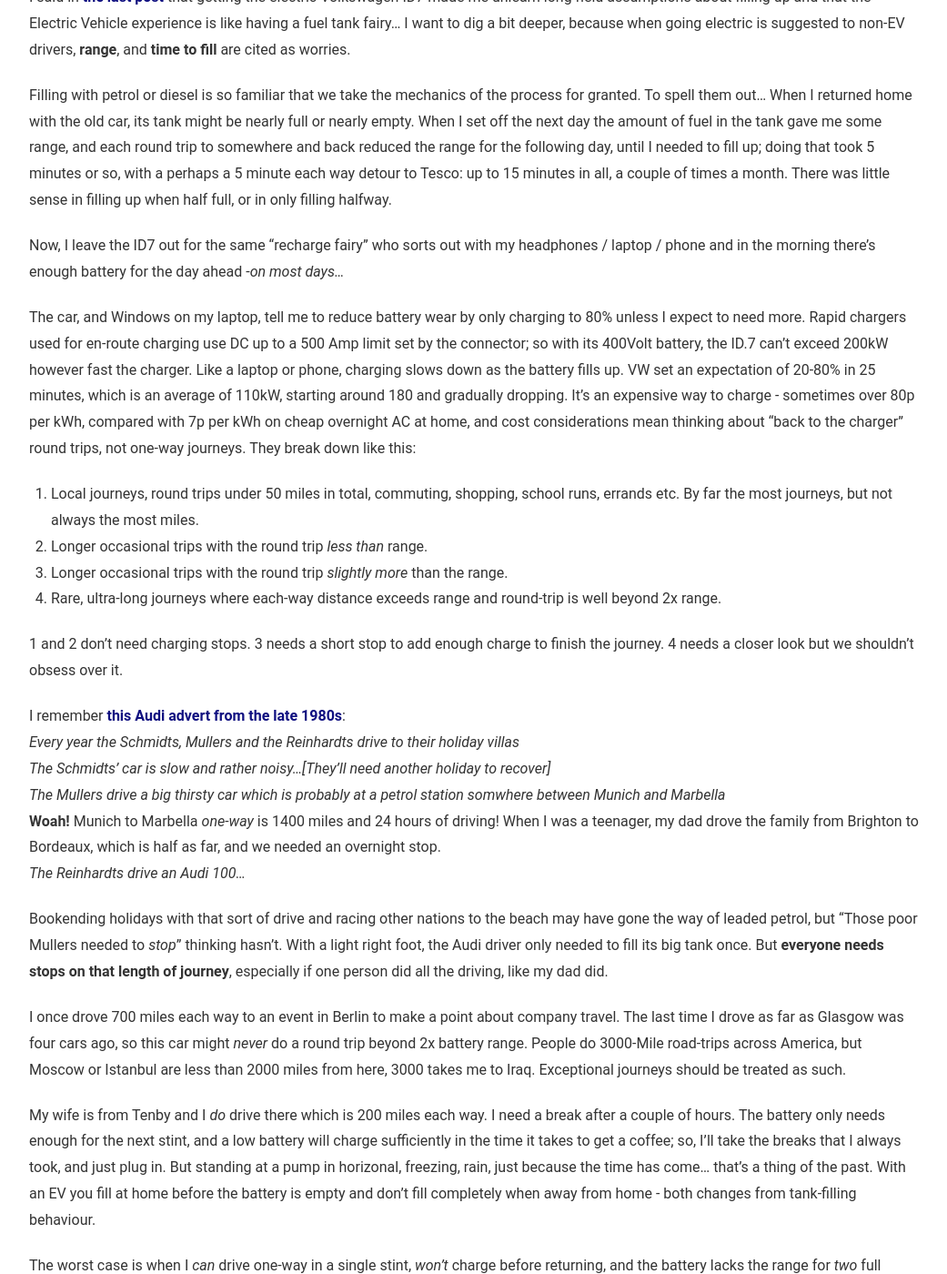
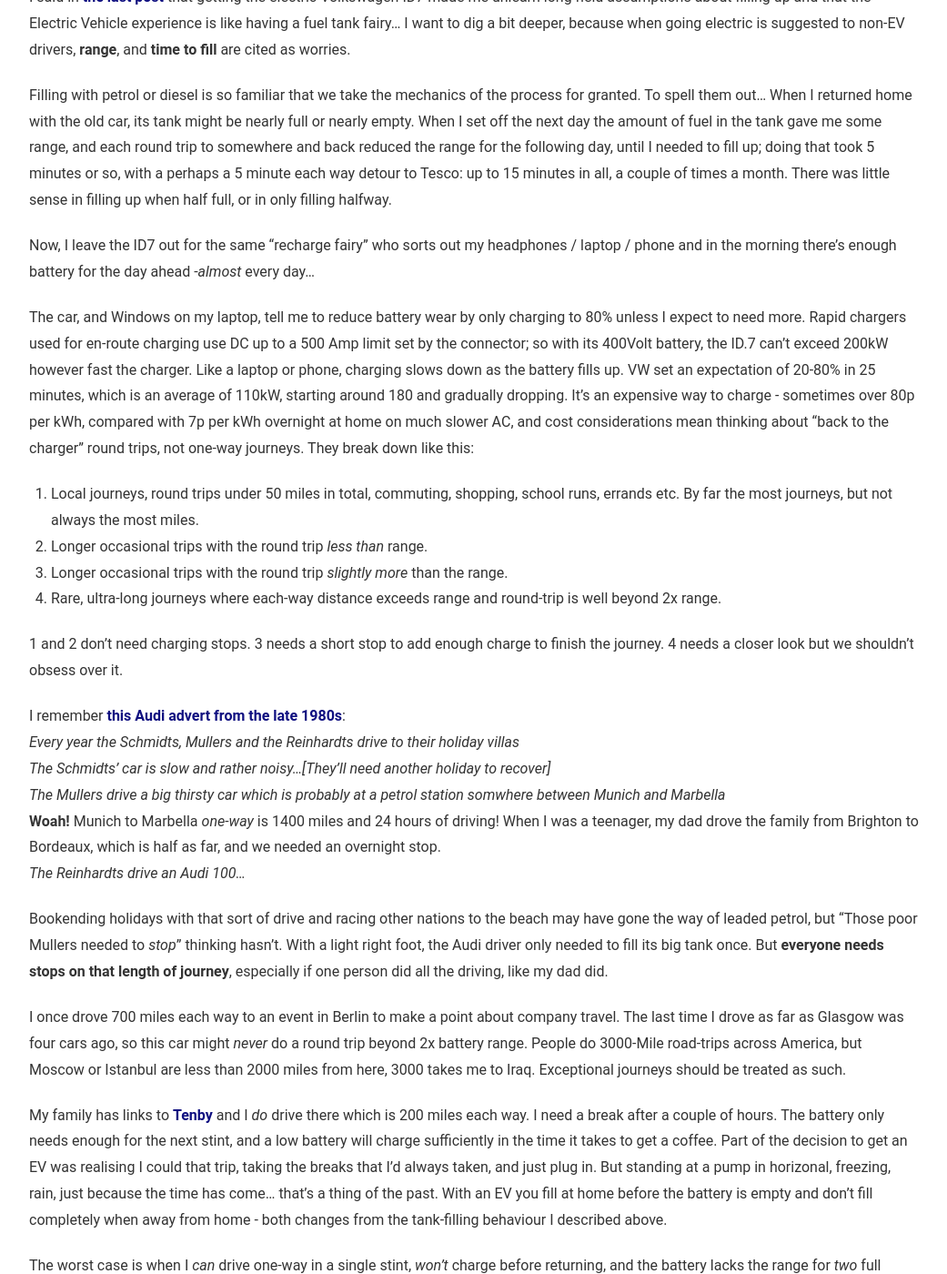
Before and after one commit to jhoneill/jhoneill.github.io, a Jekyll site: the page built from _posts/2025-03-31-Charging.md, in a window 1280 px wide and 1400 px high, scrolled down 274 px. Shown: the whole window at 91% size, without its empty margins (118-1159 px from the left). Built offline with Jekyll 4.4.1, drawn with Linux system fonts in a browser that asks for light colours; some of the changed text lies outside the part shown.

Commit message:
final again

```diff
--- a/_posts/2025-03-31-Charging.md
+++ b/_posts/2025-03-31-Charging.md
@@ -19,8 +19,8 @@
 to Tesco: up to 15 minutes in all, a couple of times a month. There was little
 sense in filling up when half full, or in only filling halfway.
 
-Now, I leave the ID7 out for the same “recharge fairy” who sorts out with my headphones / laptop /
-phone and in the morning there’s enough battery for the day ahead -*on most days...*
+Now, I leave the ID7 out for the same “recharge fairy” who sorts out my headphones / laptop /
+phone and in the morning there’s enough battery for the day ahead -*almost* every day...
 
 The car, and Windows on my laptop, tell me to reduce battery wear by only
 charging to 80% unless I expect to need more. Rapid chargers used for en-route
@@ -28,8 +28,8 @@
 battery, the ID.7 can’t exceed 200kW however fast the charger. Like a laptop or phone, charging slows down as the battery
 fills up. VW set an expectation of 20-80% in 25 minutes, which is an
 average of 110kW, starting around 180 and gradually dropping. It’s an expensive
-way to charge - sometimes over 80p per kWh, compared with 7p per kWh on cheap
-overnight AC at home, and cost considerations mean thinking about “back to the
+way to charge - sometimes over 80p per kWh, compared with 7p per kWh
+overnight at home on much slower AC, and cost considerations mean thinking about “back to the
 charger” round trips, not one-way journeys. They break down like this:
 
 1.  Local journeys, round trips under 50 miles in total, commuting, shopping,
@@ -67,13 +67,15 @@
 across America, but Moscow or Istanbul are less than 2000 miles from here, 3000
 takes me to Iraq. Exceptional journeys should be treated as such.
 
-My wife is from Tenby and I *do* drive there which is 200 miles each way. I need a break
+My family has links to [Tenby](https://www.visitwales.com/destinations/west-wales/pembrokeshire/things-do-tenby) and
+I *do* drive there which is 200 miles each way. I need a break
 after a couple of hours. The battery only needs enough for the next stint, and a
-low battery will charge sufficiently in the time it takes to get a coffee; so, I'll
-take the breaks that I always took, and just plug in. But standing at a pump in
+low battery will charge sufficiently in the time it takes to get a coffee. Part of the
+decision to get an EV was realising I could that trip, taking the breaks
+that I'd always taken, and just plug in. But standing at a pump in
 horizonal, freezing, rain, just because the time has come… that's a thing of the
 past. With an EV you fill at home before the battery is empty and don't fill completely
-when away from home - both changes from tank-filling behaviour.
+when away from home - both changes from the tank-filling behaviour I described above.
 
 The worst case is when I *can* drive one-way in a single stint, *won't*
 charge before returning, and the battery lacks the range for *two* full
@@ -119,9 +121,9 @@
 fill and how long that takes, so we can calculate pump utilization. Experience
 shows queues are rare with the utilization we have.
 
-What proportion of EV trips will need a charge? How long will a car occupy a
+What level of utilization is ideal? What proportion of EV trips will need a charge? How long will a car occupy a
 charger? What drivers do while their cars charge may matter more than the amount
-or speed of charge. What level of utilization is ideal? Any “chargers needed”
+or speed of charge. Any “chargers needed”
 figure is guesswork; and drivers without a home charger are a separate question. But it's a fair guess we won't want to be much further from a charger than from a pump when we need one, so eventually we'll need a similar number of *locations*.
 
 In February 2025 [Zapmap’s database of UK
```
